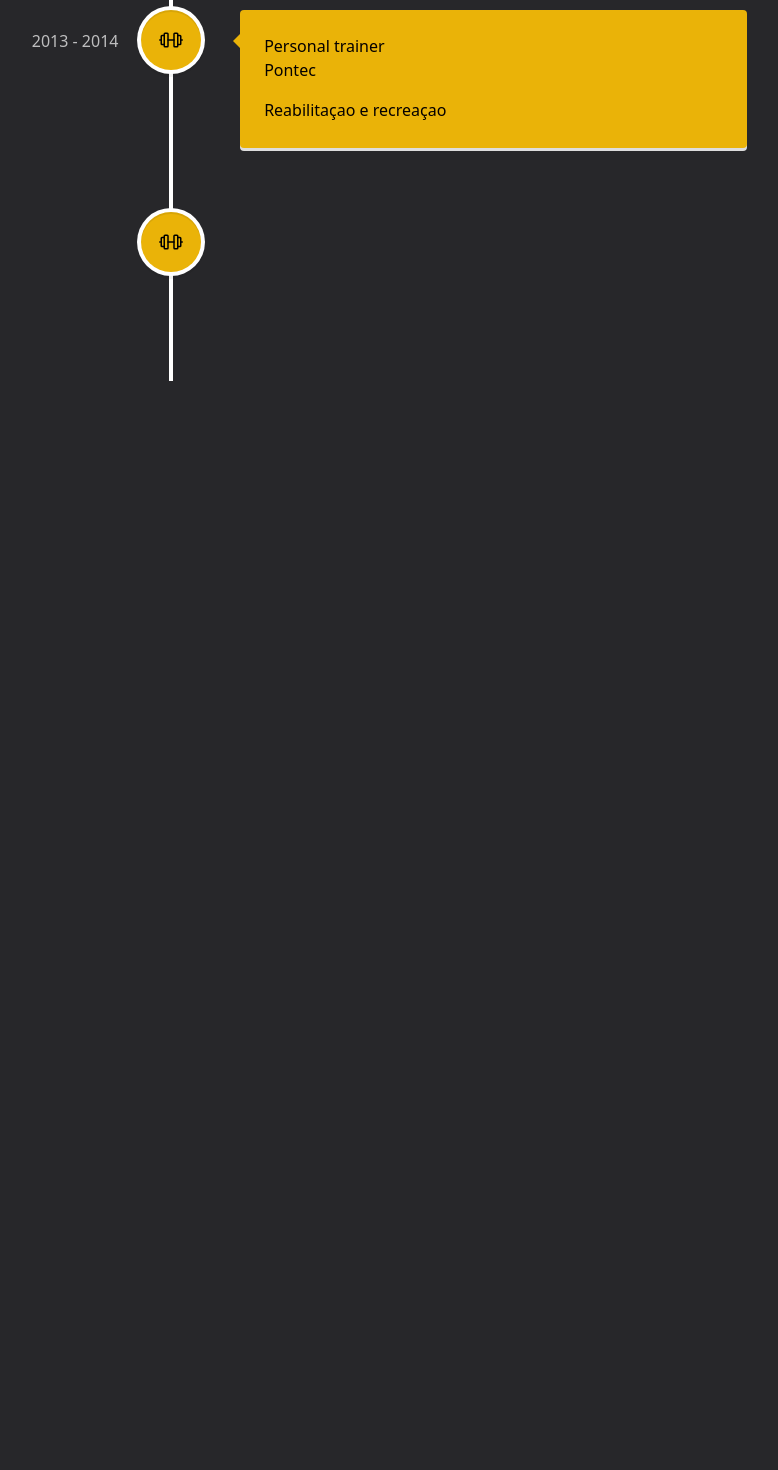
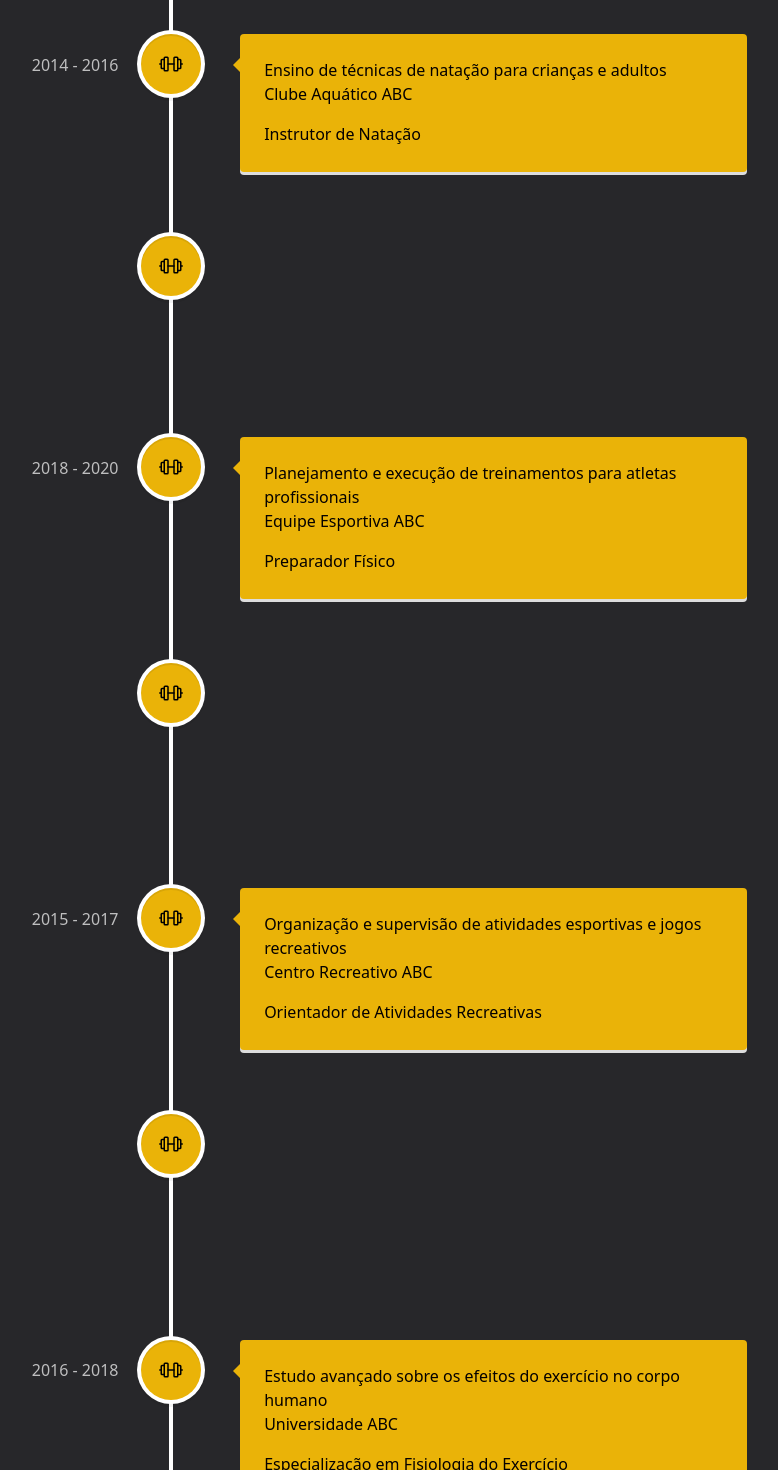
Before and after one commit to GiovanniCrabi/HeitorWebSite, a React (Vite) app: page /sobre in a window 1280 px wide. Shown: the part 2894-4364 px from the top of the page, without its empty margins (469-1247 px from the left). Before the commit the page ends 3275 px from the top, so only its background shows below. Built offline with nearby package versions, Linux system fonts and the light colour scheme.

Commit message:
waiting real data

```diff
--- a/src/components/Contents.ts
+++ b/src/components/Contents.ts
@@ -25,60 +25,164 @@ interface AboutHimProps {
 
 export const experienceData: Experience[] = [
   {
-    date: '2013 - 2014',
-    position: 'Reabilitaçao e recreaçao',
-    whatWas: 'Personal trainer',
-    where: 'Pontec',
+    date: '2010 - 2012',
+    position: 'Estagiário de Educação Física',
+    whatWas: 'Auxílio na organização de atividades esportivas',
+    where: 'Escola Municipal ABC',
     icon: Icons.Armchair,
   },
   {
-    date: '2013 - 2014',
-    position: 'Reabilitaçao e recreaçao',
-    whatWas: 'Personal trainer',
-    where: 'Pontec',
+    date: '2013 - 2015',
+    position: 'Professor de Educação Física',
+    whatWas: 'Ministrar aulas teóricas e práticas',
+    where: 'Colégio XYZ',
     icon: Icons.Armchair,
   },
-
   {
-    date: '2013 - 2014',
-    position: 'Reabilitaçao e recreaçao',
-    whatWas: 'Personal trainer',
-    where: 'Pontec',
+    date: '2016 - 2018',
+    position: 'Treinador de Equipe Esportiva',
+    whatWas: 'Elaboração de estratégias de treinamento e coordenação de jogos',
+    where: 'Clube de Esportes ABC',
     icon: Icons.Armchair,
   },
-
   {
-    date: '2013 - 2014',
-    position: 'Reabilitaçao e recreaçao',
-    whatWas: 'Personal trainer',
-    where: 'Pontec',
+    date: '2019 - 2020',
+    position: 'Coordenador de Educação Física',
+    whatWas: 'Supervisão das atividades físicas e esportivas da escola',
+    where: 'Escola Particular XYZ',
     icon: Icons.Armchair,
   },
-
   {
-    date: '2013 - 2014',
-    position: 'Reabilitaçao e recreaçao',
-    whatWas: 'Personal trainer',
-    where: 'Pontec',
+    date: '2021 - Presente',
+    position: 'Personal Trainer',
+    whatWas: 'Treinamento individualizado e orientação de exercícios',
+    where: 'Academia Fitness',
     icon: Icons.Armchair,
   },
-
   {
-    date: '2013 - 2014',
-    position: 'Reabilitaçao e recreaçao',
-    whatWas: 'Personal trainer',
-    where: 'Pontec',
+    date: '2014 - 2016',
+    position: 'Instrutor de Natação',
+    whatWas: 'Ensino de técnicas de natação para crianças e adultos',
+    where: 'Clube Aquático ABC',
     icon: Icons.Armchair,
   },
-
   {
-    date: '2013 - 2014',
-    position: 'Reabilitaçao e recreaçao',
-    whatWas: 'Personal trainer',
-    where: 'Pontec',
+    date: '2017 - 2019',
+    position: 'Professor de Dança',
+    whatWas: 'Ministrar aulas de dança em grupo',
+    where: 'Estúdio de Dança XYZ',
     icon: Icons.Armchair,
   },
+  {
+    date: '2018 - 2020',
+    position: 'Preparador Físico',
+    whatWas: 'Planejamento e execução de treinamentos para atletas profissionais',
+    where: 'Equipe Esportiva ABC',
+    icon: Icons.Armchair,
+  },
+  {
+    date: '2011 - 2013',
+    position: 'Instrutor de Pilates',
+    whatWas: 'Aulas de pilates em grupo e acompanhamento individualizado',
+    where: 'Estúdio de Pilates XYZ',
+    icon: Icons.Armchair,
+  },
+  {
+    date: '2015 - 2017',
+    position: 'Orientador de Atividades Recreativas',
+    whatWas: 'Organização e supervisão de atividades esportivas e jogos recreativos',
+    where: 'Centro Recreativo ABC',
+    icon: Icons.Armchair,
+  },
+  {
+    date: '2012 - 2014',
+    position: 'Palestrante em Congresso de Educação Física',
+    whatWas: 'Apresentação de palestra sobre tendências e inovações na área',
+    where: 'Centro de Convenções XYZ',
+    icon: Icons.Armchair,
+  },
+  {
+    date: '2016 - 2018',
+    position: 'Especialização em Fisiologia do Exercício',
+    whatWas: 'Estudo avançado sobre os efeitos do exercício no corpo humano',
+    where: 'Universidade ABC',
+    icon: Icons.Armchair,
+  },
+  {
+    date: '2019',
+    position: 'Instrutor de Yoga',
+    whatWas: 'Aulas de yoga para melhorar a flexibilidade e bem-estar',
+    where: 'Estúdio de Yoga XYZ',
+    icon: Icons.Armchair,
+  },
+  {
+    date: '2020 - Presente',
+    position: 'Consultor de Saúde e Bem-Estar',
+    whatWas: 'Orientação sobre exercícios físicos e hábitos saudáveis',
+    where: 'Clínica de Saúde ABC',
+    icon: Icons.Armchair,
+  },
+  {
+    date: '2013 - 2015',
+    position: 'Treinador de Equipe Esportiva Juvenil',
+    whatWas: 'Desenvolvimento de habilidades e estratégias para jovens atletas',
+    where: 'Clube de Esportes XYZ',
+    icon: Icons.Armchair,
+  },
+  {
+    date: '2016',
+    position: 'Curso de Primeiros Socorros',
+    whatWas: 'Aquisição de conhecimentos em atendimento emergencial',
+    where: 'Centro de Treinamento de Emergências',
+    icon: Icons.Armchair,
+  },
+  {
+    date: '2018 - 2019',
+    position: 'Treinador de Equipe Universitária',
+    whatWas: 'Preparação física e técnica de atletas universitários',
+    where: 'Universidade XYZ',
+    icon: Icons.Armchair,
+  },
+  {
+    date: '2020 - Presente',
+    position: 'Organizador de Eventos Esportivos',
+    whatWas: 'Planejamento e execução de competições esportivas',
+    where: 'Associação Esportiva ABC',
+    icon: Icons.Armchair,
+  },
+  {
+    date: '2012 - 2014',
+    position: 'Monitor de Academia',
+    whatWas: 'Acompanhamento e orientação dos frequentadores da academia',
+    where: 'Academia Fitness XYZ',
+    icon: Icons.Armchair,
+  },
+  {
+    date: '2015 - 2017',
+    position: 'Coordenador de Recreação em Acampamento',
+    whatWas: 'Planejamento e supervisão de atividades recreativas para crianças',
+    where: 'Acampamento Aventura ABC',
+    icon: Icons.Armchair,
+  },
+  {
+    date: '2018',
+    position: 'Participante do Simpósio de Educação Física',
+    whatWas: 'Presença e participação em painéis e debates sobre o tema',
+    where: 'Centro de Convenções XYZ',
+    icon: Icons.Armchair,
+  },
+  {
+    date: '2019 - Presente',
+    position: 'Instrutor de CrossFit',
+    whatWas: 'Treinamento de alta intensidade e condicionamento físico',
+    where: 'Box de CrossFit ABC',
+    icon: Icons.Armchair,
+  }
 ];
+;
+
+
+
 
 export const aboutHim: AboutHimProps[] = [
   {paragraph: 'Olá, eu sou o Heitor Camilo, um Personal Trainer dedicado e comprometido em ajudar meus clientes a alcançarem seus objetivos de condicionamento físico e bem-estar. Com uma vasta experiência no campo do treinamento físico, estou aqui para oferecer a você um serviço personalizado e eficiente.'},
--- a/src/pages/Contact.tsx
+++ b/src/pages/Contact.tsx
@@ -1,4 +1,10 @@
-import { FacebookLogo, InstagramLogo, WhatsappLogo } from "phosphor-react";
+import {
+  EnvelopeSimple,
+  FacebookLogo,
+  InstagramLogo,
+  PhoneOutgoing,
+  WhatsappLogo,
+} from "phosphor-react";
 import { ButtonStyles } from "../components/ButtonStyles";
 import { SubHeader } from "../components/SubHeader";
 
@@ -19,22 +25,33 @@ export const Contact = () => {
           Escolha a melhor opção de contato para você!
         </h1>
       </div>
-      <div className="space-x-0 md:space-x-20 space-y-8 md:space-y-0 py-8 md:py-72 flex flex-col md:flex-row justify-center items-center bg-gradient-to-r from-black.5 to-black ">
+
+      <div className="space-x-0 md:space-x-20 space-y-8 md:space-y-0 py-8 md:py-72 flex flex-col md:flex-row justify-center items-center bg-gradient-to-r from-black.5 to-black  ">
         <ButtonStyles
-          icon={<InstagramLogo />}
-          title="Instagram"
+          icon={<WhatsappLogo />}
+          title="Whatsapp"
           link="https://www.instagram.com/heitorcamilo.personal/"
         />
         <ButtonStyles
-          icon={<FacebookLogo />}
-          title="Facebook"
-          link="https://www.facebook.com/heitor.camilo.92"
+          icon={<PhoneOutgoing />}
+          title="Telefone"
+          link="tel:+5535998322606"
         />
         <ButtonStyles
-          icon={<WhatsappLogo />}
-          title="Whatswapp"
-          link="https://www.instagram.com/heitorcamilo.personal/"
+          icon={<EnvelopeSimple />}
+          title="E-mail"
+          link="mailto:heitordasilvacamilo@hotmail.com"
         />
+      </div>
+
+      <div className="w-full flex items-center justify-center space-x-8 h-16 bg-gradient-to-r from-yellow.4 via-yellow.5 to-black animate-pulse">
+        <a href="">
+          <FacebookLogo className="font-black text-5xl hover:text-6xl transition-all duration-300" />
+        </a>
+
+        <a href="">
+          <InstagramLogo className="font-black text-5xl hover:text-6xl transition-all duration-300" />
+        </a>
       </div>
     </>
   );
```
